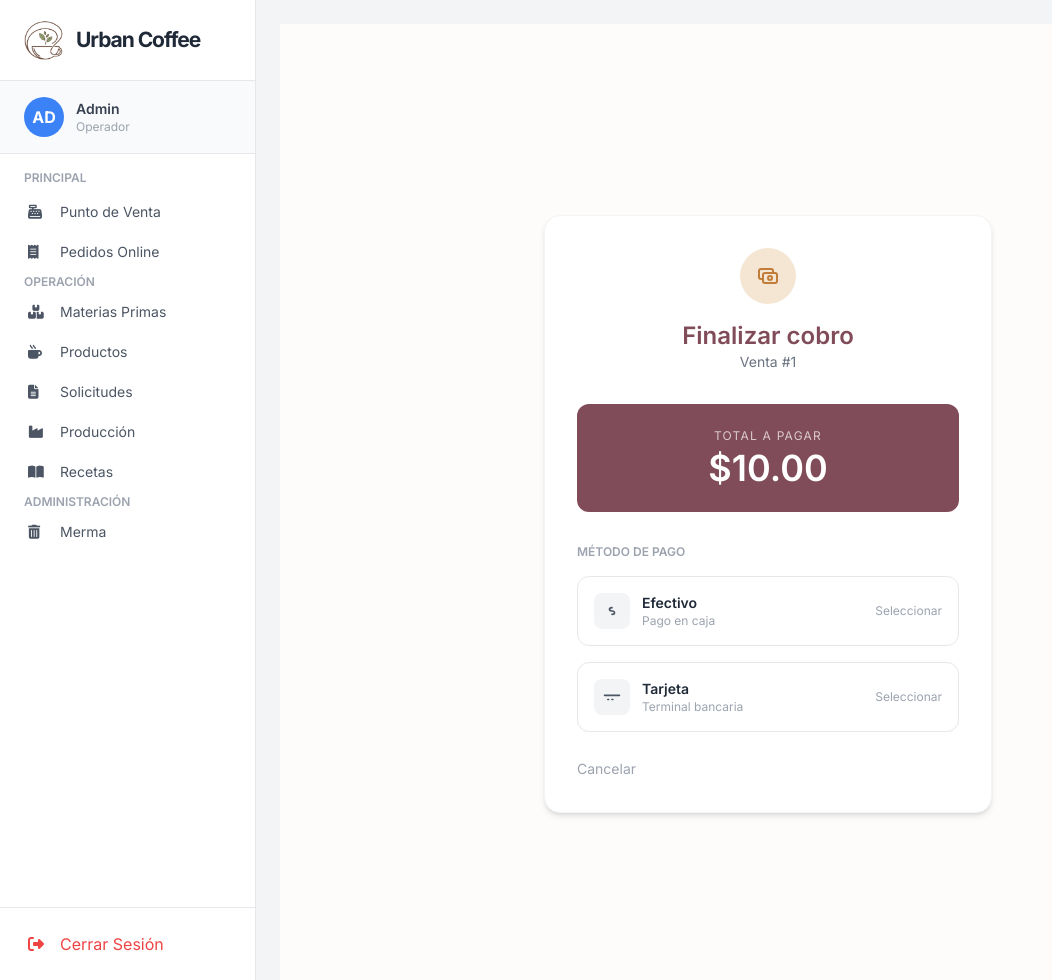
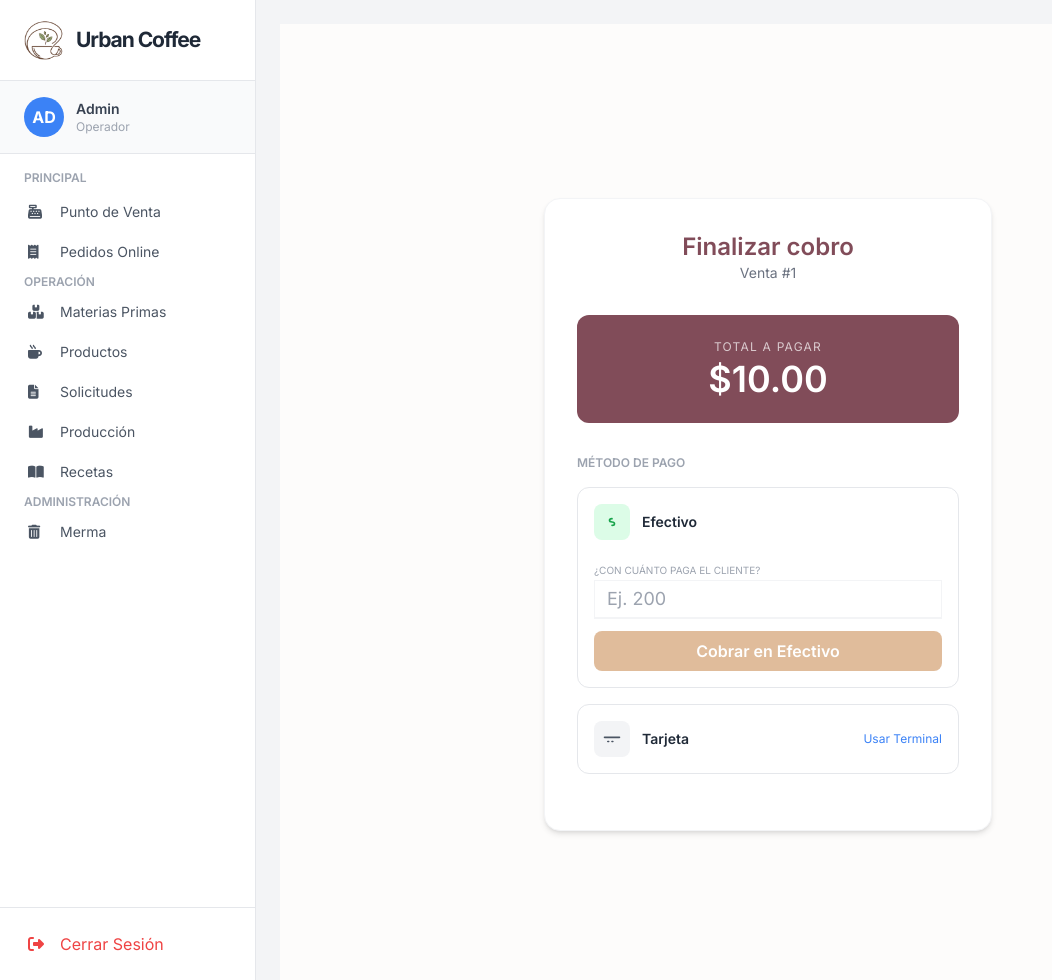
Before and after one commit to IDGS-803-23001507/tengo-sue-o-perdon-w, a Flask app: page /1/pagar in a window 1280 px wide. Shown: the whole page, without its empty margins (0-1052 px from the left). Run offline with Flask 3, Linux system fonts and the light colour scheme; tables that the repository leaves empty or names only in its code hold one stand-in row (values such as "Sample post"); parts of the project's set-up code (start-up, migrations or seed data) failed here and were passed over; some libraries are stand-ins or nearby versions.

Commit message:
Ventas, descripción pedido, ticket, pago

```diff
--- a/app/ventas/routes.py
+++ b/app/ventas/routes.py
@@ -213,7 +213,8 @@ def solicitar_produccion_desde_pos():
 
 @ventasBp.route("/online", methods=["GET", "POST"])
 def venta_online():
-
+    if not session.get("inicioSesion"):
+        return redirect(url_for("auth.iniciarSesion"))
     form = VentaForm()
 
     query_productos = text("""
@@ -295,7 +296,6 @@ def venta_online():
                 flash("El formato de fecha y hora no es correcto.", "danger")
                 return redirect(url_for("ventas.venta_online"))
 
-
             u_id = session.get("usuarioId")
             c_id = session.get("clienteId")
 
@@ -323,7 +323,19 @@ def venta_online():
                     c_id = cliente.id
                     session["clienteId"] = c_id
 
+            # --- MODIFICACIÓN PARA EDICIÓN ---
             id_venta_tracker = 0
+            id_pedido_editando = session.get("editando_pedido_id")
+
+            if id_pedido_editando:
+                # Obtenemos el id_venta original de ese pedido para pasarlo al PROCEDURE
+                res_venta = db.session.execute(
+                    text("SELECT id_venta FROM pedidos WHERE id_pedido = :id"),
+                    {"id": id_pedido_editando}
+                ).fetchone()
+                if res_venta:
+                    id_venta_tracker = res_venta[0]
+            # --------------------------------
 
             try:
                 for item in carrito:
@@ -342,9 +354,14 @@ def venta_online():
                         id_venta_tracker = result[0]
 
                 db.session.commit()
+
+                # Limpiamos carrito y la marca de edición
                 session.pop("carrito", None)
-                flash("¡Pedido confirmado! Te esperamos a la hora indicada.", "success")
-                return redirect(url_for("ventas.venta_online"))
+                session.pop("editando_pedido_id", None)
+
+                msg = "¡Pedido actualizado con éxito!" if id_pedido_editando else "¡Pedido confirmado! Te esperamos a la hora indicada."
+                flash(msg, "success")
+                return redirect(url_for("pedidos.mis_pedidos") if id_pedido_editando else url_for("ventas.venta_online"))
 
             except exc.IntegrityError:
                 db.session.rollback()
@@ -360,8 +377,6 @@ def venta_online():
             return redirect(url_for("ventas.venta_online"))
 
     return render_template("ventas/online.html", form=form, lista_productos=productos)
-
-
 @ventasBp.route("/reporte", methods=["GET"])
 def generar_reporte():
     fecha_filtro = request.args.get('fecha') or request.args.get('creado_en')
@@ -442,7 +457,7 @@ def ticket(idVenta):
     query = text("""
         SELECT
             v.id_venta, v.creado_en, v.metodo_pago, v.total,
-            c.nombre AS cliente,
+            COALESCE(c.nombre, 'Venta Mostrador') AS cliente_nombre,
             p.nombre AS producto,
             dv.cantidad,
             (dv.cantidad * dv.precio_unitario) AS subtotal
@@ -454,7 +469,6 @@ def ticket(idVenta):
     """)
 
     resultado = db.session.execute(query, {"idVenta": idVenta}).fetchall()
-
     return render_template("ventas/ticket.html", ticket=resultado)
 
 #####################################################################################
--- a/config.py
+++ b/config.py
@@ -29,7 +29,7 @@ class Config:
     SECRET_KEY = os.getenv("FLASK_SECRET_KEY", "urban-coffee-dev-secret-key")
 
     MYSQL_HOST = os.getenv("MYSQL_HOST", "localhost")
-    MYSQL_PORT = int(os.getenv("MYSQL_PORT", 3307))
+    MYSQL_PORT = int(os.getenv("MYSQL_PORT", 3306))
     MYSQL_USER = os.getenv("MYSQL_USER", "root")
     MYSQL_PASSWORD = os.getenv("MYSQL_PASSWORD", "root")
     MYSQL_DATABASE = os.getenv("MYSQL_DATABASE", "urban_coffee")
--- a/templates/layout/layout.html
+++ b/templates/layout/layout.html
@@ -4,6 +4,7 @@
 <head>
   <meta charset="UTF-8">
   <meta http-equiv="X-UA-Compatible" content="IE=edge">
+  <script src="https://cdn.tailwindcss.com"></script>
   <meta name="viewport" content="width=device-width, initial-scale=1.0">
   <title>Urban Coffee</title>
   <link rel="icon" type="image/png" href="{{url_for('static',filename='src/logo_blanco.png')}}">
--- a/templates/ventas/pagar.html
+++ b/templates/ventas/pagar.html
@@ -2,123 +2,104 @@
 
 {% block container %}
 <section class="bg-[#fdfcfb] min-h-screen flex items-center justify-center px-4">
-
     <div class="bg-white w-full max-w-md rounded-2xl shadow-md border border-gray-100">
-
         <div class="p-8">
-
             <div class="text-center mb-8">
-                <div class="inline-flex items-center justify-center w-14 h-14 rounded-full bg-[#F5E6D3] text-[#C27C3A] mb-4">
-                    <svg class="w-6 h-6" fill="none" stroke="currentColor" viewBox="0 0 24 24">
-                        <path stroke-linecap="round" stroke-linejoin="round" stroke-width="2"
-                              d="M17 9V7a2 2 0 00-2-2H5a2 2 0 00-2 2v6a2 2 0 002 2h2m2 4h10a2 2 0 002-2v-6a2 2 0 00-2-2H9a2 2 0 00-2 2v6a2 2 0 002 2zm7-5a2 2 0 11-4 0 2 2 0 014 0z"/>
-                    </svg>
-                </div>
-
-                <h2 class="text-2xl font-semibold text-[#814c59]">
-                    Finalizar cobro
-                </h2>
-                <p class="text-gray-500 text-sm">
-                    Venta #{{ idVenta }}
-                </p>
+                <h2 class="text-2xl font-semibold text-[#814c59]">Finalizar cobro</h2>
+                <p class="text-gray-500 text-sm">Venta #{{ idVenta }}</p>
             </div>
 
-            <!-- Total -->
             <div class="bg-[#814c59] rounded-xl p-6 mb-8 text-center">
-                <p class="text-white/70 text-xs uppercase tracking-widest mb-1">
-                    Total a pagar
-                </p>
-                <h3 class="text-white text-4xl font-semibold">
+                <p class="text-white/70 text-xs uppercase tracking-widest mb-1">Total a pagar</p>
+                <h3 class="text-white text-4xl font-semibold" id="montoTotal" data-valor="{{ total }}">
                     ${{ "{:,.2f}".format(total or 0) }}
                 </h3>
             </div>
 
-            <!-- Form -->
             <form method="POST" action="{{ url_for('ventas.pagar_venta_gestion', idVenta=idVenta) }}">
                 {{ form.hidden_tag() }}
 
                 <div class="space-y-4 mb-6">
+                    <p class="text-xs font-semibold text-gray-400 uppercase">Método de pago</p>
 
-                    <p class="text-xs font-semibold text-gray-400 uppercase">
-                        Método de pago
-                    </p>
-
-                    <!-- EFECTIVO -->
-                    <button type="submit" name="metodo_pago" value="Efectivo"
-                        class="w-full flex items-center justify-between p-4 border border-gray-200 rounded-xl hover:border-[#C27C3A] hover:bg-[#FDF8F3] transition">
-
-                        <div class="flex items-center gap-3">
-                            <div class="p-2 bg-gray-100 rounded-lg">
-                                <svg class="w-5 h-5 text-gray-600" fill="none" stroke="currentColor" viewBox="0 0 24 24">
-                                    <path stroke-linecap="round" stroke-linejoin="round" stroke-width="2"
-                                          d="M12 8c-1.657 0-3 .895-3 2s1.343 2 3 2 3 .895 3 2-1.343 2-3 2"/>
+                    <div class="border border-gray-200 rounded-xl p-4 hover:border-[#C27C3A] transition">
+                        <div class="flex items-center gap-3 mb-4">
+                            <div class="p-2 bg-green-100 rounded-lg text-green-600">
+                                <svg class="w-5 h-5" fill="none" stroke="currentColor" viewBox="0 0 24 24">
+                                    <path stroke-linecap="round" stroke-linejoin="round" stroke-width="2" d="M12 8c-1.657 0-3 .895-3 2s1.343 2 3 2 3 .895 3 2-1.343 2-3 2"/>
                                 </svg>
                             </div>
+                            <p class="text-sm font-semibold text-gray-800">Efectivo</p>
+                        </div>
 
+                        <div class="space-y-3">
+                            <div>
+                                <label class="text-[10px] text-gray-400 uppercase">¿Con cuánto paga el cliente?</label>
+                                <input type="number" id="efectivoRecibido" step="0.01" placeholder="Ej. 200"
+                                    class="w-full border-b-2 border-gray-100 focus:border-[#C27C3A] outline-none text-lg py-1">
+                            </div>
+
+                            <div id="contenedorCambio" class="hidden bg-orange-50 p-3 rounded-lg flex justify-between items-center">
+                                <span class="text-sm text-[#C27C3A] font-medium">Cambio:</span>
+                                <span class="text-xl font-bold text-[#814c59]" id="montoCambio">$0.00</span>
+                            </div>
+
+                            <button type="submit" name="metodo_pago" value="Efectivo" id="btnPagarEfectivo"
+                                class="w-full bg-[#C27C3A] text-white py-2 rounded-lg font-semibold opacity-50 cursor-not-allowed transition" disabled>
+                                Cobrar en Efectivo
+                            </button>
+                        </div>
+                    </div>
+
+                    <button type="button" onclick="confirmarTarjeta()"
+                        class="w-full flex items-center justify-between p-4 border border-gray-200 rounded-xl hover:border-[#C27C3A] transition">
+                        <div class="flex items-center gap-3">
+                            <div class="p-2 bg-gray-100 rounded-lg"><svg class="w-5 h-5 text-gray-600" fill="none" stroke="currentColor" viewBox="0 0 24 24"><path stroke-linecap="round" stroke-linejoin="round" stroke-width="2" d="M3 10h18M7 15h1m4 0h1"/></svg></div>
                             <div class="text-left">
-                                <p class="text-sm font-semibold text-gray-800">
-                                    Efectivo
-                                </p>
-                                <p class="text-xs text-gray-400">
-                                    Pago en caja
-                                </p>
+                                <p class="text-sm font-semibold text-gray-800">Tarjeta</p>
                             </div>
                         </div>
-
-                        <span class="text-xs text-gray-400">Seleccionar</span>
-                    </button>
-
-                    <!-- TARJETA -->
-                    <button type="button" onclick="mostrarReferencia()"
-                        class="w-full flex items-center justify-between p-4 border border-gray-200 rounded-xl hover:border-[#C27C3A] hover:bg-[#FDF8F3] transition">
-
-                        <div class="flex items-center gap-3">
-                            <div class="p-2 bg-gray-100 rounded-lg">
-                                <svg class="w-5 h-5 text-gray-600" fill="none" stroke="currentColor" viewBox="0 0 24 24">
-                                    <path stroke-linecap="round" stroke-linejoin="round" stroke-width="2"
-                                          d="M3 10h18M7 15h1m4 0h1"/>
-                                </svg>
-                            </div>
-
-                            <div class="text-left">
-                                <p class="text-sm font-semibold text-gray-800">
-                                    Tarjeta
-                                </p>
-                                <p class="text-xs text-gray-400">
-                                    Terminal bancaria
-                                </p>
-                            </div>
-                        </div>
-
-                        <span class="text-xs text-gray-400">Seleccionar</span>
-                    </button>
-
-                </div>
-
-                <div id="seccionReferencia" class="hidden mb-6">
-
-                    <button type="submit" name="metodo_pago" value="Tarjeta"
-                        class="w-full mt-3 bg-[#C27C3A] text-white py-3 rounded-lg font-semibold hover:bg-[#814c59] transition">
-                        Confirmar pago
+                        <input type="radio" name="metodo_pago" id="radioTarjeta" value="Tarjeta" class="hidden">
+                        <span class="text-xs text-blue-500">Usar Terminal</span>
                     </button>
                 </div>
 
-                <div class="mt-6">
-                    <a href="{{ url_for('ventas.venta_fisica') }}"
-                       class="text-sm text-gray-400 hover:text-red-500 transition">
-                        Cancelar
-                    </a>
+                <div id="seccionConfirmarTarjeta" class="hidden mb-6">
+                    <button type="submit" name="metodo_pago" value="Tarjeta"
+                        class="w-full bg-blue-600 text-white py-3 rounded-lg font-semibold hover:bg-blue-700">
+                        Confirmar Transacción Bancaria
+                    </button>
                 </div>
-
             </form>
         </div>
     </div>
-
 </section>
 
 <script>
-function mostrarReferencia() {
-    document.getElementById('seccionReferencia').classList.remove('hidden');
+const inputEfectivo = document.getElementById('efectivoRecibido');
+const montoTotal = parseFloat(document.getElementById('montoTotal').dataset.valor);
+const displayCambio = document.getElementById('montoCambio');
+const contenedorCambio = document.getElementById('contenedorCambio');
+const btnPagar = document.getElementById('btnPagarEfectivo');
+
+inputEfectivo.addEventListener('input', () => {
+    const recibido = parseFloat(inputEfectivo.value);
+
+    if (recibido >= montoTotal) {
+        const cambio = recibido - montoTotal;
+        displayCambio.innerText = `$${cambio.toLocaleString('es-MX', {minimumFractionDigits: 2})}`;
+        contenedorCambio.classList.remove('hidden');
+        btnPagar.disabled = false;
+        btnPagar.classList.remove('opacity-50', 'cursor-not-allowed');
+    } else {
+        contenedorCambio.classList.add('hidden');
+        btnPagar.disabled = true;
+        btnPagar.classList.add('opacity-50', 'cursor-not-allowed');
+    }
+});
+
+function confirmarTarjeta() {
+    document.getElementById('seccionConfirmarTarjeta').classList.remove('hidden');
 }
 </script>
 {% endblock %}
```
Also changed, not shown: app/pedidos/routes.py (+111 -2 lines), templates/venta_linea/mis_pedidos.html (+57 -19 lines), templates/ventas/ticket.html (+12 -51 lines).
